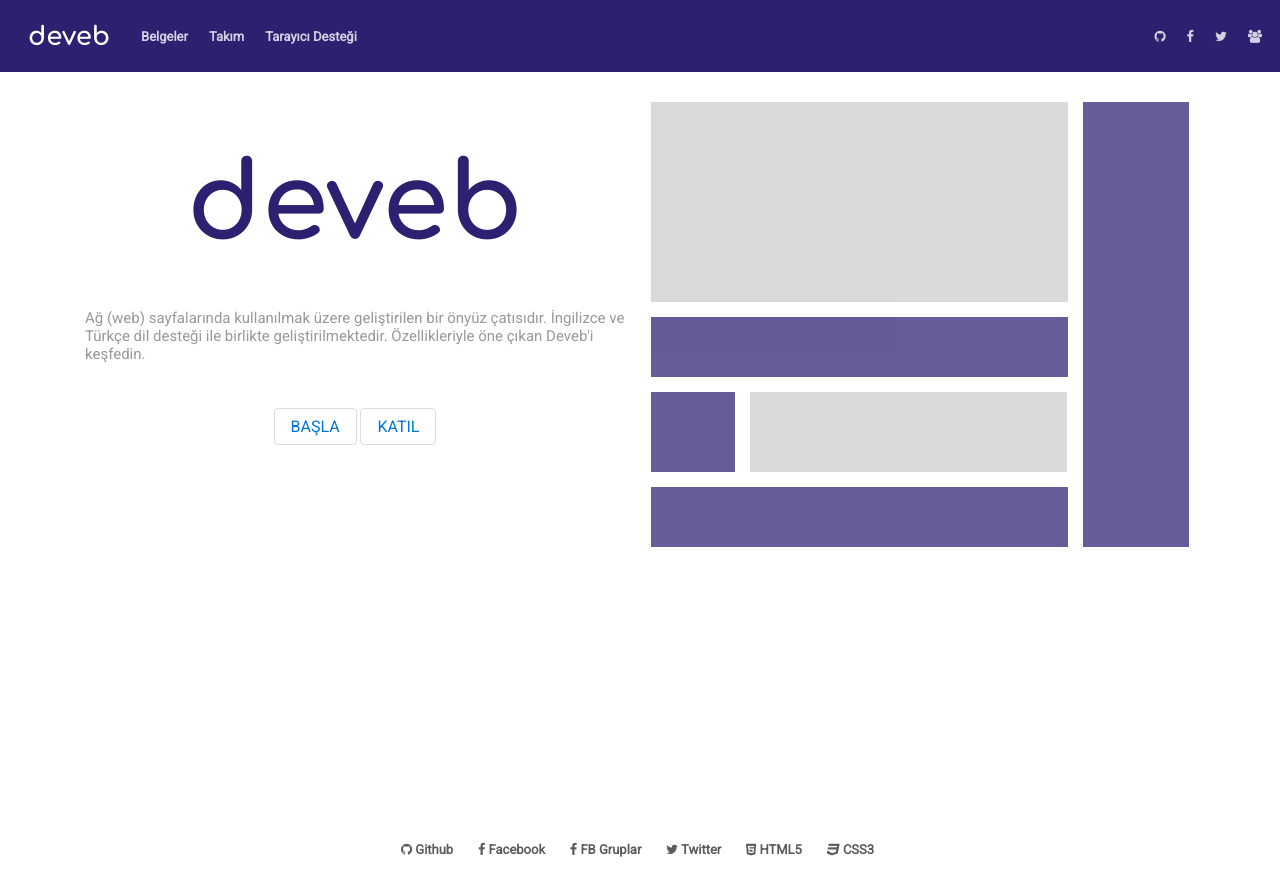
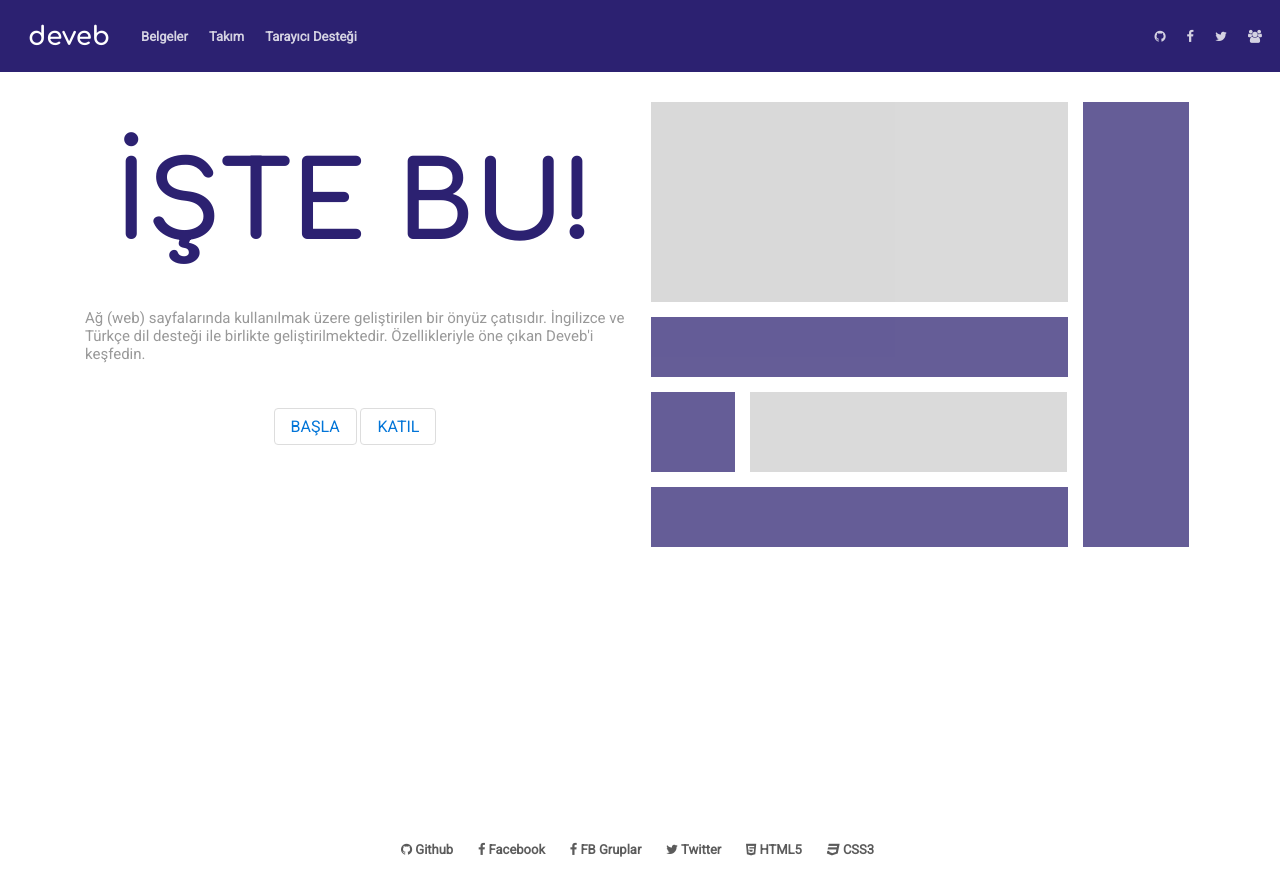
Before and after one commit to data-deveb/data-deveb.github.io, a Jekyll site: the page built from index.html, in a window 1280 px wide. Shown: the top 896 px of the page. Built offline with Jekyll 4.4.1, drawn with Linux system fonts in a browser that asks for light colours.

Commit message:
Güncelleme

```diff
--- a/index.html
+++ b/index.html
@@ -5,7 +5,7 @@
 <div data-gnl="8 8p üstte" data-ort="8p">
   <div data-gnl="8 uzun-ol göbekte" data-ort="4">
     <div data-gnl="1 1p">
-      <h1 class="metin-deveb beri-2" style="font-size:80pt; font-family: 'Comfortaa', cursive; color:#2c2171 !important; align-items:center; justify-content:center; display:flex;">deveb</h1>
+      <h1 class="metin-deveb beri-2" style="font-size:80pt; font-family: 'Comfortaa', cursive; color:#2c2171 !important; align-items:center; justify-content:center; display:flex;">İŞTE BU!</h1>
       <p class="metin-gri-3 beri-1">
         Ağ (web) sayfalarında kullanılmak üzere geliştirilen bir önyüz çatısıdır. İngilizce ve Türkçe dil desteği ile birlikte geliştirilmektedir. Özellikleriyle öne çıkan Deveb'i keşfedin.
       </p>
```
